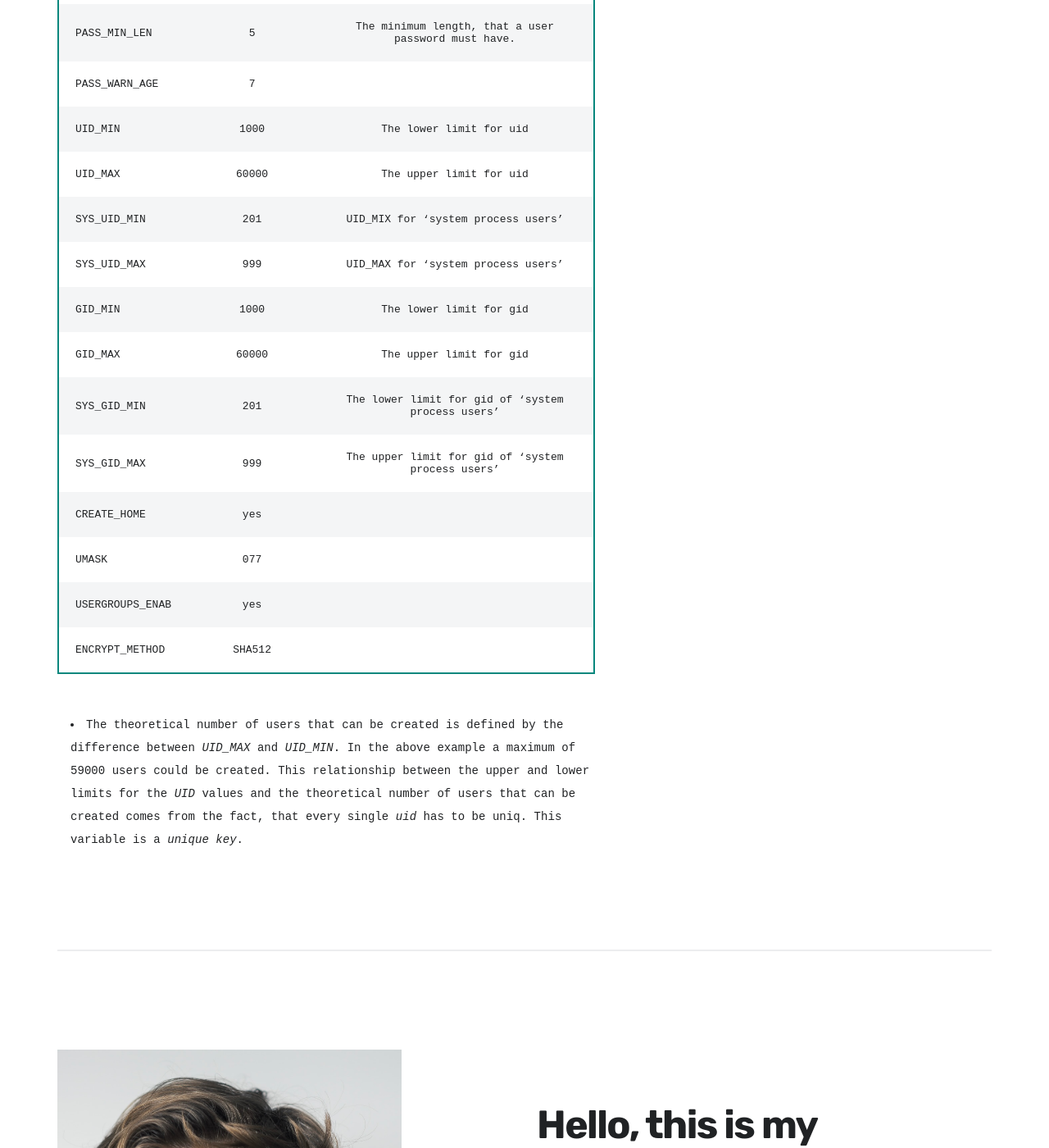
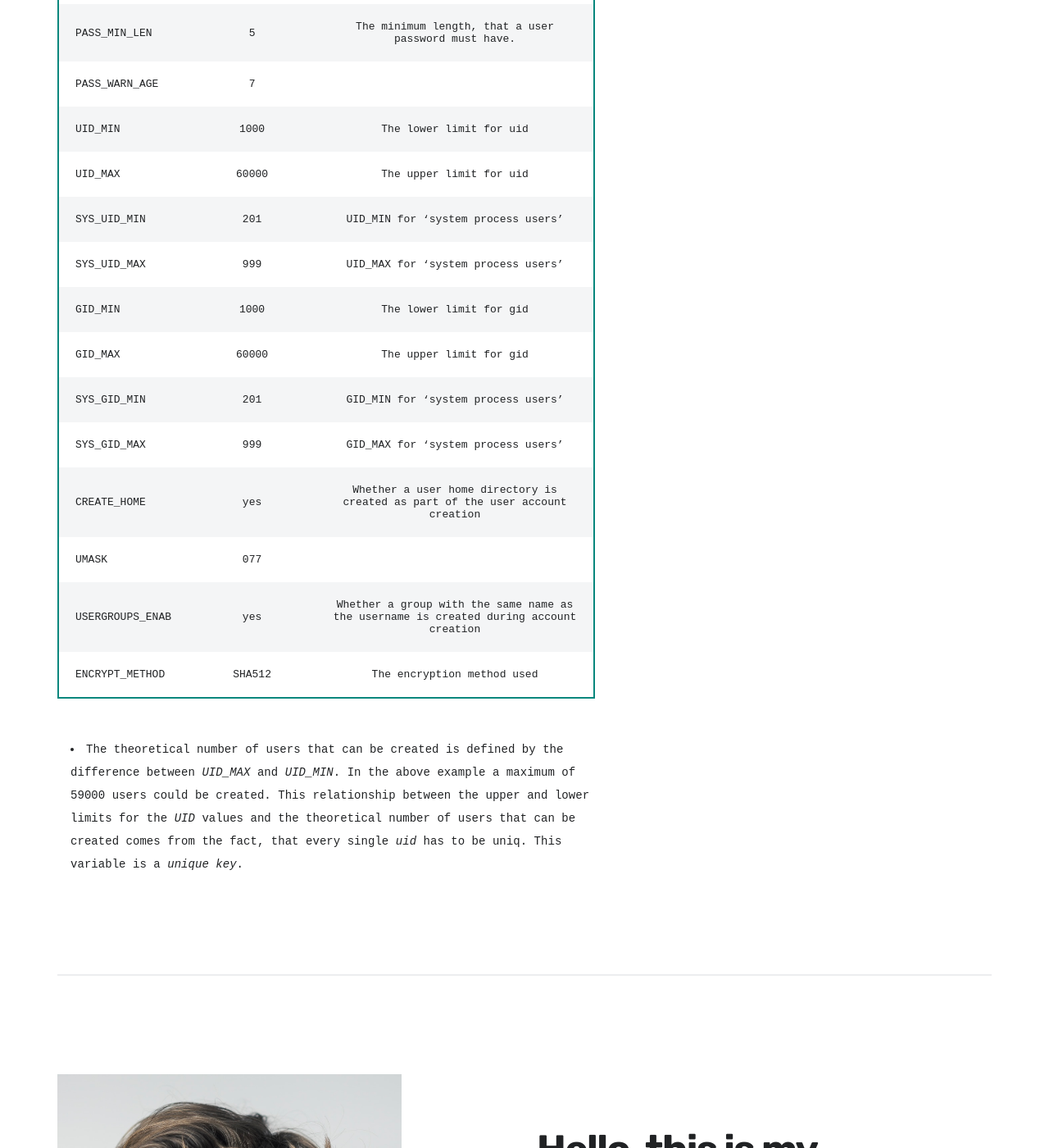
Before and after one commit to kletobias/kletobias.github.io, a Jekyll site: the page built from _projects/Chapter_5-5.md, in a window 1280 px wide and 1400 px high, scrolled down 3272 px. Shown: the whole window at 82% size. Built offline with Jekyll 4.4.1, drawn with Linux system fonts in a browser that asks for light colours; nearby versions of some CDN libraries; some web fonts are replaced.

Commit message:
updating module5 for the website

```diff
--- a/_projects/Chapter_5-5.md
+++ b/_projects/Chapter_5-5.md
@@ -63,15 +63,15 @@ root *
 | PASS_WARN_AGE   | 7               	 |                                                                                               |
 | UID_MIN         | 1000            	 |                                    The lower limit for uid                                    |
 | UID_MAX         | 60000           	 |                                    The upper limit for uid                                    |
-| SYS_UID_MIN     | 201             	 |                              UID_MIX for 'system process users'                               |
+| SYS_UID_MIN     | 201             	 |                              UID_MIN for 'system process users'                               |
 | SYS_UID_MAX     | 999             	 |                              UID_MAX for 'system process users'                               |
 | GID_MIN         | 1000            	 |                                    The lower limit for gid                                    |
 | GID_MAX         | 60000           	 |                                    The upper limit for gid                                    |
-| SYS_GID_MIN     | 201             	 |                       The lower limit for gid of 'system process users'                       |
-| SYS_GID_MAX     | 999             	 |                       The upper limit for gid of 'system process users'                       |
-| CREATE_HOME     | yes             	 |                                                                                               |
+| SYS_GID_MIN     | 201             	 |                              GID_MIN for 'system process users'                               |
+| SYS_GID_MAX     | 999             	 |                              GID_MAX for 'system process users'                               |
+| CREATE_HOME     | yes             	 |         Whether a user home directory is created as part of the user account creation         |
 | UMASK           | 077             	 |                                                                                               |
-| USERGROUPS_ENAB | yes             	 |                                                                                               |
-| ENCRYPT_METHOD  | SHA512          	 |                                                                                               |
+| USERGROUPS_ENAB | yes             	 |     Whether a group with the same name as the username is created during account creation     |
+| ENCRYPT_METHOD  | SHA512          	 |                                  The encryption method used                                   |
 
 - The theoretical number of users that can be created is defined by the difference between *UID_MAX* and *UID_MIN*. In the above example a maximum of 59000 users could be created. This relationship between the upper and lower limits for the *UID* values and the theoretical number of users that can be created comes from the fact, that every single *uid* has to be uniq. This variable is a *unique key*.
```
